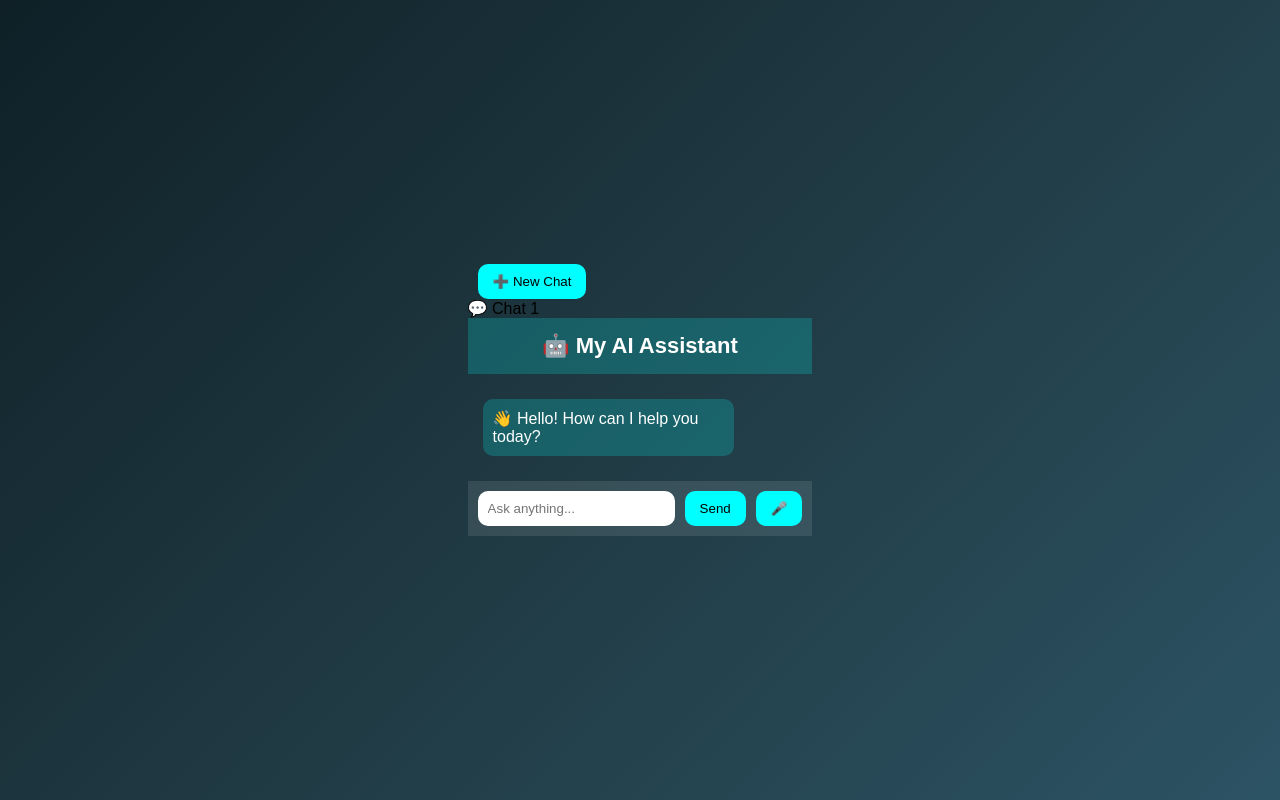
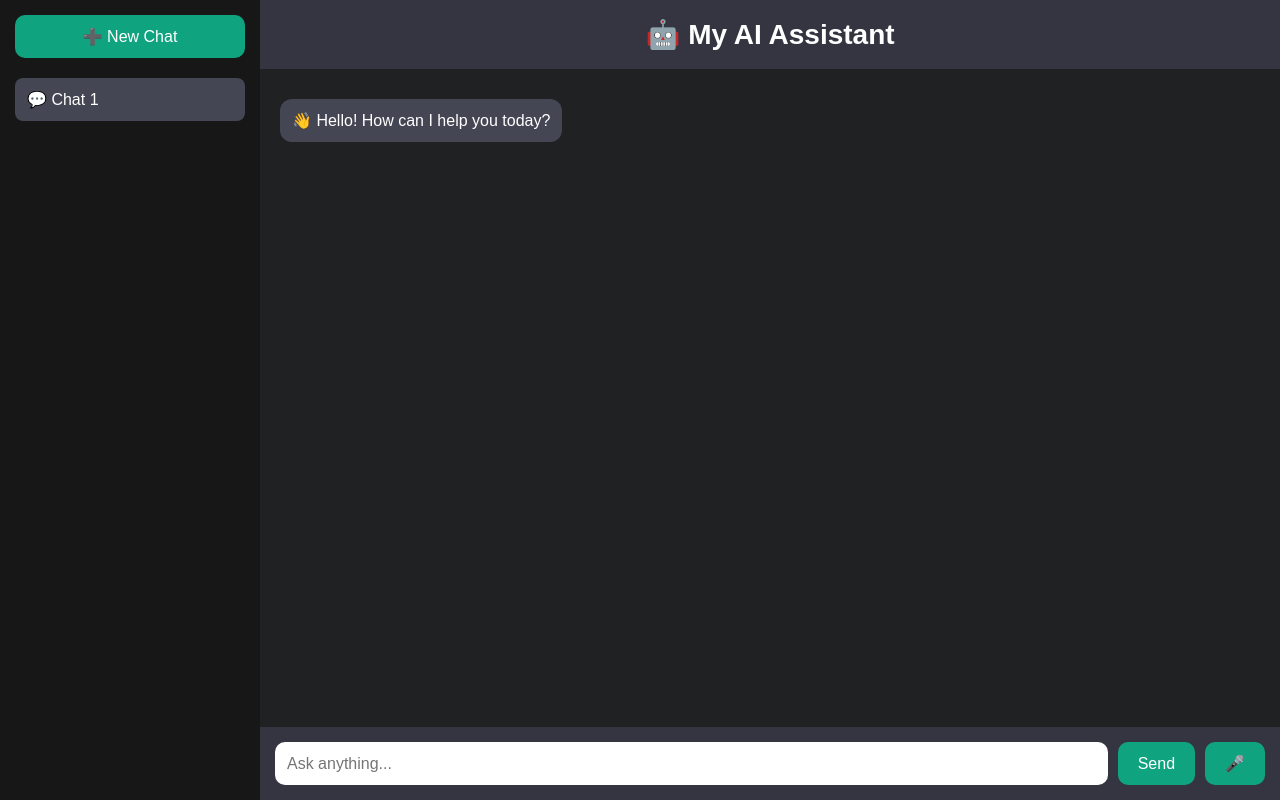
Before and after one commit to krishnapra450-cpu/AI-Chat-v1, a website: page index.html in a window 1280 px wide. Drawn offline with Linux system fonts and the light colour scheme.

Commit message:
Update style.css

```diff
--- a/style.css
+++ b/style.css
@@ -1,89 +1,152 @@
-* {
-    margin: 0;
-    padding: 0;
-    box-sizing: border-box;
-    font-family: Arial, sans-serif;
+*{
+    margin:0;
+    padding:0;
+    box-sizing:border-box;
+    font-family:Arial,Helvetica,sans-serif;
 }
 
-body {
-    height: 100vh;
-    display: flex;
-    justify-content: center;
-    align-items: center;
-    background: linear-gradient(135deg, #0f2027, #203a43, #2c5364);
+body{
+    background:#202123;
+    color:white;
+    height:100vh;
 }
 
-.chat-container {
-    width: 380px;
-    height: 600px;
-    background: rgba(255,255,255,0.1);
-    backdrop-filter: blur(15px);
-    border-radius: 20px;
-    box-shadow: 0 0 25px cyan;
-    overflow: hidden;
-    display: flex;
-    flex-direction: column;
+.app{
+    display:flex;
+    height:100vh;
 }
 
-.header {
-    background: rgba(0,255,255,0.2);
-    color: white;
-    text-align: center;
-    padding: 15px;
-    font-size: 22px;
-    font-weight: bold;
+/* Sidebar */
+
+.sidebar{
+    width:260px;
+    background:#171717;
+    padding:15px;
+    display:flex;
+    flex-direction:column;
 }
 
-.chat-box {
-    flex: 1;
-    padding: 15px;
-    overflow-y: auto;
-    color: white;
+.new-chat{
+    width:100%;
+    padding:12px;
+    border:none;
+    border-radius:10px;
+    background:#10a37f;
+    color:white;
+    font-size:16px;
+    cursor:pointer;
+    margin-bottom:20px;
 }
 
-.bot-message,
-.user-message {
-    padding: 10px;
-    margin: 10px 0;
-    border-radius: 10px;
-    max-width: 80%;
+.new-chat:hover{
+    background:#0d8f6d;
 }
 
-.bot-message {
-    background: rgba(0,255,255,0.2);
+#chat-list{
+    overflow-y:auto;
+    flex:1;
 }
 
-.user-message {
-    background: rgba(255,255,255,0.2);
-    margin-left: auto;
-    text-align: right;
+.chat-item{
+    padding:12px;
+    border-radius:8px;
+    cursor:pointer;
+    margin-bottom:8px;
+    background:#2a2b32;
 }
 
-.input-area {
-    display: flex;
-    padding: 10px;
-    background: rgba(255,255,255,0.1);
+.chat-item:hover{
+    background:#3a3b45;
 }
 
-input {
-    flex: 1;
-    padding: 10px;
-    border: none;
-    border-radius: 10px;
-    outline: none;
+.chat-item.active{
+    background:#444654;
 }
 
-button {
-    margin-left: 10px;
-    padding: 10px 15px;
-    border: none;
-    border-radius: 10px;
-    background: cyan;
-    color: black;
-    cursor: pointer;
-    transition: 0.3s;
+/* Main */
+
+.main{
+    flex:1;
+    display:flex;
+    flex-direction:column;
 }
 
-button:hover {
-    box-shadow: 0 0 20px cyan;
+.header{
+    background:#343541;
+    padding:18px;
+    text-align:center;
+    font-size:28px;
+    font-weight:bold;
 }
+
+.chat-box{
+    flex:1;
+    overflow-y:auto;
+    padding:20px;
+}
+
+.user-message{
+    background:#0b93f6;
+    color:white;
+    width:fit-content;
+    max-width:80%;
+    padding:12px;
+    border-radius:12px;
+    margin:10px 0 10px auto;
+}
+
+.bot-message{
+    background:#444654;
+    color:white;
+    width:fit-content;
+    max-width:80%;
+    padding:12px;
+    border-radius:12px;
+    margin:10px 0;
+}
+
+.input-area{
+    display:flex;
+    gap:10px;
+    padding:15px;
+    background:#343541;
+}
+
+.input-area input{
+    flex:1;
+    padding:12px;
+    border:none;
+    border-radius:10px;
+    font-size:16px;
+}
+
+.input-area button{
+    padding:12px 20px;
+    border:none;
+    border-radius:10px;
+    background:#10a37f;
+    color:white;
+    cursor:pointer;
+    font-size:16px;
+}
+
+.input-area button:hover{
+    background:#0d8f6d;
+}
+
+/* Mobile */
+
+@media(max-width:768px){
+
+.sidebar{
+    width:80px;
+}
+
+.chat-item{
+    font-size:12px;
+}
+
+.header{
+    font-size:22px;
+}
+}
```
